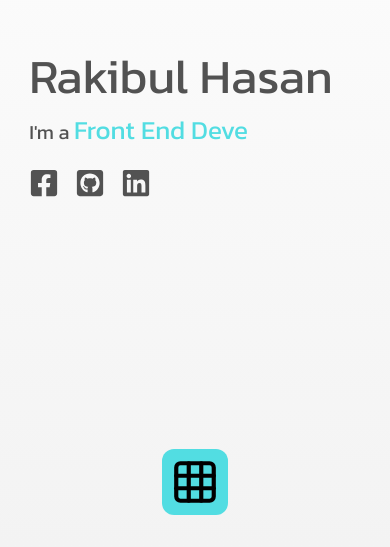
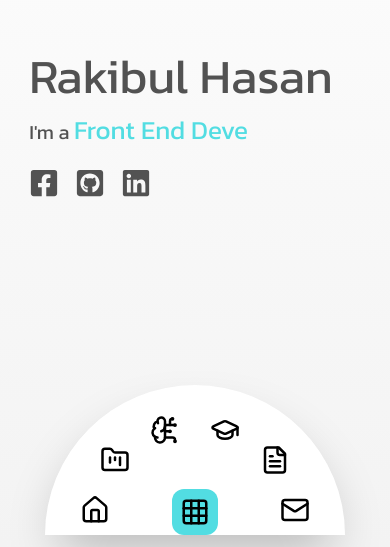
Before and after one commit to Rakibjrb/personal-portfolio-frontend, a Next.js app: page / in a window 390 px wide. Shown: the part 297-844 px from the top of the page. Built offline with nearby package versions, Linux system fonts and the light colour scheme.

Commit message:
completed the design of the menu for desktop and mobile devices

```diff
--- a/src/components/common/Menu.tsx
+++ b/src/components/common/Menu.tsx
@@ -12,47 +12,56 @@ import {
 import { useState } from "react";
 
 export default function Menu() {
-  const [menu, setMenu] = useState<boolean>(false);
+  const [menu, setMenu] = useState<boolean>(true);
 
   return (
     <div className="z-30 overflow-hidden">
       <div
-        className={`bg-white shadow-2xl fixed bottom-8 transform left-1/2 -translate-x-1/2 z-40 rounded-t-full ${
-          menu ? "w-[700px] h-[350px]" : "w-[0px] h-0"
+        className={`bg-white shadow-2xl fixed bottom-3 md:bottom-6 transform left-1/2 -translate-x-1/2 z-40 rounded-t-full ${
+          menu ? "w-[300px] h-[150px] md:w-[700px] md:h-[350px]" : "w-[0px] h-0"
         } transition-all duration-700 overflow-hidden`}
       >
         <div className="h-full relative">
-          <div className="flex flex-col justify-center items-center w-[60px] absolute bottom-[20px] left-[80px]">
+          <div className="flex flex-col justify-center items-center w-[60px] absolute bottom-[10px] left-[20px] md:bottom-[20px] md:left-[80px]">
             <Home size={30} />
-            <span className="uppercase text-center">Home</span>
+            <span className="uppercase text-center hidden md:block">Home</span>
           </div>
-          <div className="flex flex-col justify-center items-center w-[60px] absolute bottom-[130px] left-[120px]">
+          <div className="flex flex-col justify-center items-center w-[60px] absolute bottom-[60px] left-[40px] md:bottom-[130px] md:left-[120px]">
             <FolderKanban size={30} />
-            <span className="uppercase text-center">Projects</span>
+            <span className="uppercase text-center hidden md:block">
+              Projects
+            </span>
           </div>
-          <div className="flex flex-col justify-center items-center w-[60px] absolute top-[90px] left-[220px]">
+          <div className="flex flex-col justify-center items-center w-[60px] absolute bottom-[90px] left-[90px] md:-top-[10px] md:left-[220px]">
             <BrainCircuit size={30} />
-            <span className="uppercase text-center">Skills</span>
+            <span className="uppercase text-center hidden md:block">
+              Skills
+            </span>
           </div>
-          <div className="flex flex-col justify-center items-center w-[60px] absolute top-[70px] right-[270px]">
+          <div className="flex flex-col justify-center items-center w-[60px] absolute bottom-[90px] right-[90px] md:-top-[40px] md:right-[270px]">
             <GraduationCap size={30} />
-            <span className="uppercase text-center">Educations</span>
+            <span className="uppercase text-center hidden md:block">
+              Educations
+            </span>
           </div>
-          <div className="flex flex-col justify-center items-center w-[60px] absolute bottom-[130px] right-[120px]">
+          <div className="flex flex-col justify-center items-center w-[60px] absolute bottom-[60px] right-[40px] md:bottom-[130px] md:right-[120px]">
             <FileText size={30} />
-            <span className="uppercase text-center">Blogs</span>
+            <span className="uppercase text-center hidden md:block">Blogs</span>
           </div>
-          <div className="flex flex-col justify-center items-center w-[60px] absolute bottom-[20px] right-[80px]">
+          <div className="flex flex-col justify-center items-center w-[60px] absolute bottom-[10px] right-[20px] md:bottom-[20px] md:right-[80px]">
             <Mail size={30} />
-            <span className="uppercase text-center">Contacts</span>
+            <span className="uppercase text-center hidden md:block">
+              Contact
+            </span>
           </div>
         </div>
       </div>
       <button
         onClick={() => setMenu(!menu)}
-        className="fixed transform left-1/2 -translate-x-1/2 bottom-8 z-50 bg-[#52dde2] p-2 rounded-xl hover:bg-white hover:shadow-2xl transition-all duration-300"
+        className="fixed transform left-1/2 -translate-x-1/2 bottom-3 md:bottom-6 z-50 bg-[#52dde2] p-2 rounded-xl hover:bg-[#8bd1d6] hover:shadow-2xl transition-all duration-300"
       >
-        <Grid3x3 size={50} />
+        <Grid3x3 className="hidden md:block" size={50} />
+        <Grid3x3 className="md:hidden" size={30} />
       </button>
     </div>
   );
```
